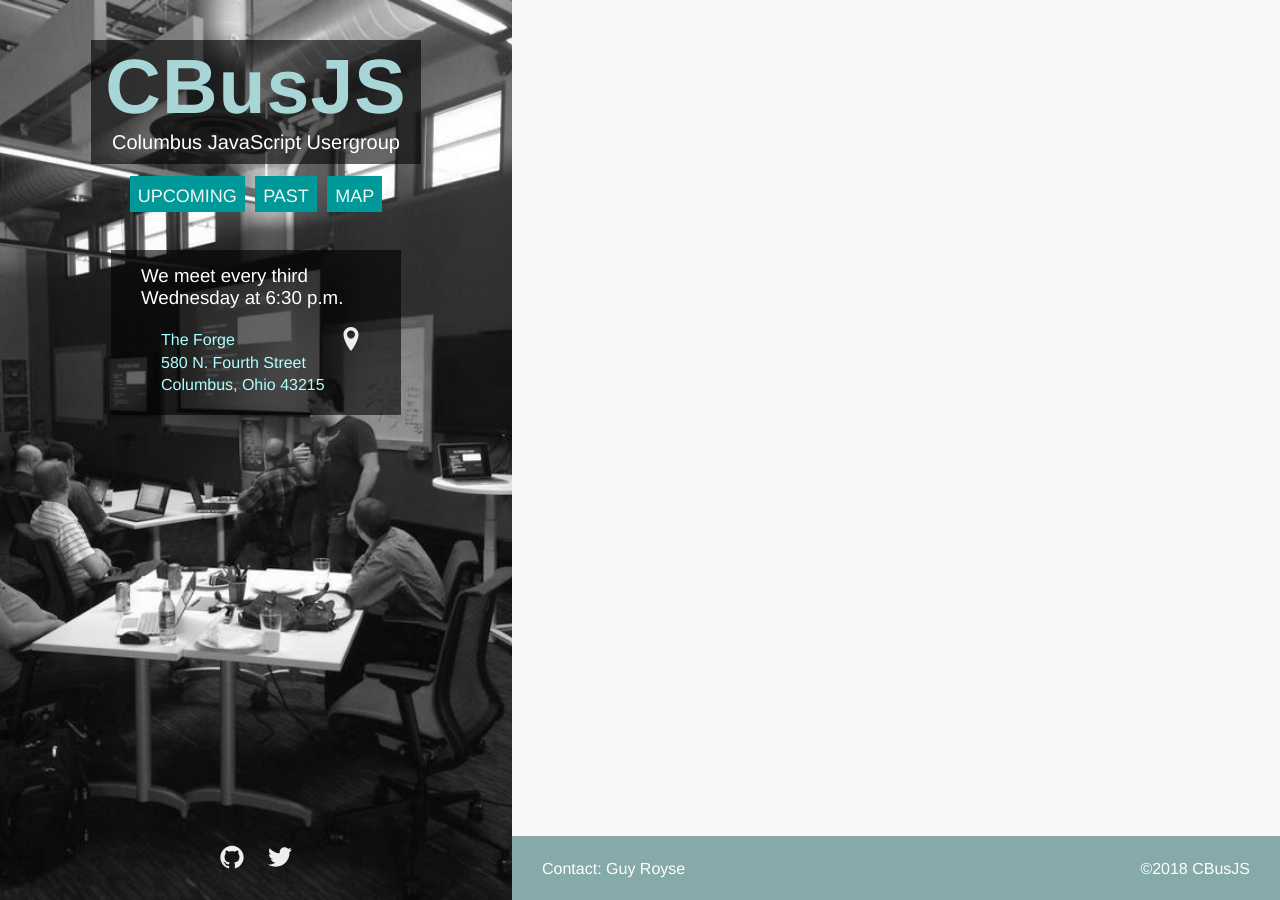
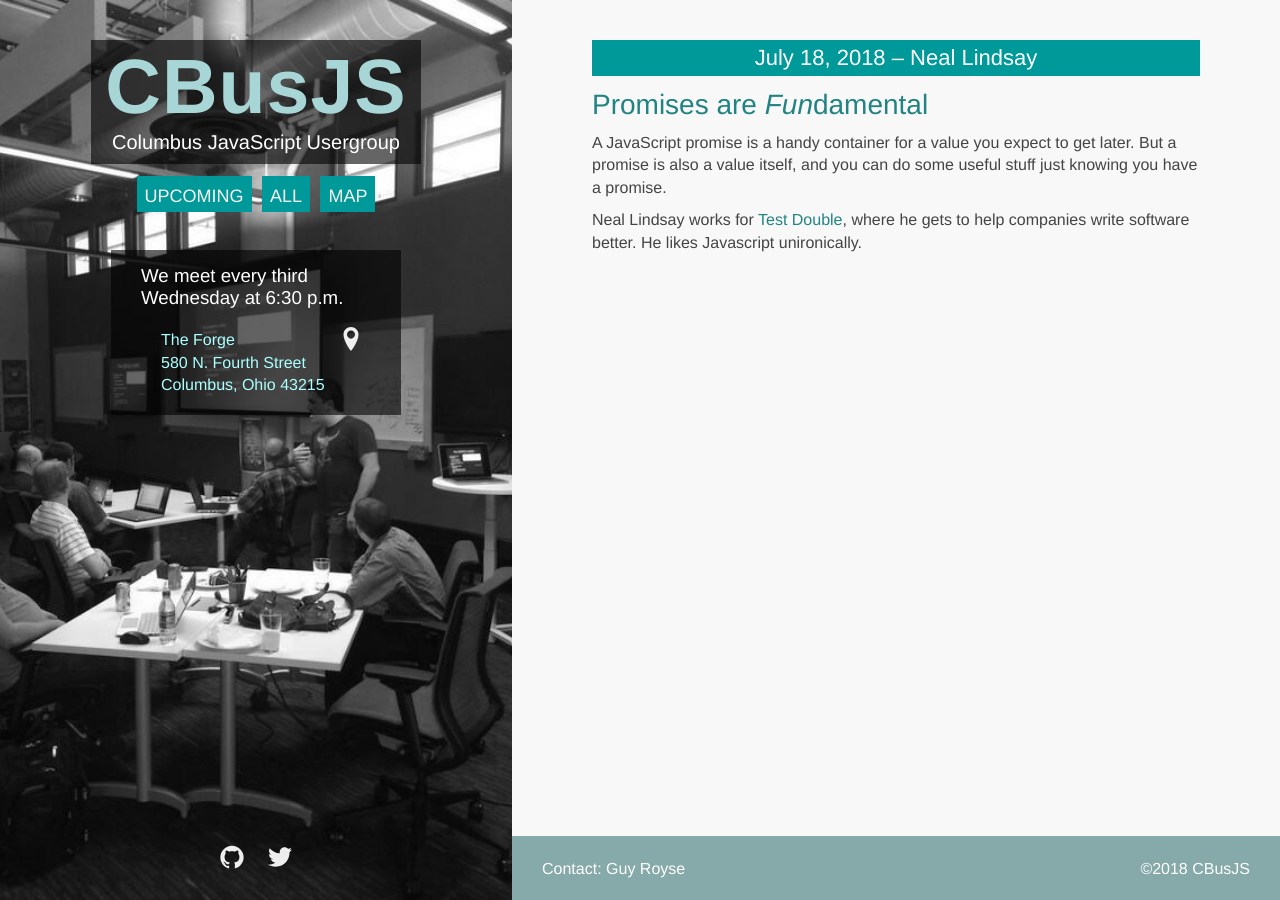
Before and after one commit to columbusjs/columbusjs.github.io, a Jekyll site: the page built from index.html, in a window 1280 px wide. Built offline with Jekyll 4.4.1, drawn with Linux system fonts in a browser that asks for light colours; the list of posts is cut into pages by our own code.

Commit message:
added talk for July

```diff
--- a/_includes/sidebar.html
+++ b/_includes/sidebar.html
@@ -8,7 +8,7 @@
   <div class="left-menu">
     <ul>
       <li><a href="/">Upcoming</a></li>
-      <li><a href="/meetups">Past</a></li>
+      <li><a href="/meetups">All</a></li>
       <li><a href="/map">Map</a></li>
     </ul>
   </div>
--- /dev/null
+++ b/_posts/2018-07-18-neal-lindsay-promises-are-fundamental.markdown
@@ -0,0 +1,10 @@
+---
+date: 2018-07-18 19:00:00
+layout: post
+title: "Promises are <em>Fun</em>damental"
+speaker: "Neal Lindsay"
+---
+
+A JavaScript promise is a handy container for a value you expect to get later. But a promise is also a value itself, and you can do some useful stuff just knowing you have a promise.
+
+Neal Lindsay works for [Test Double](https://testdouble.com/), where he gets to help companies write software better. He likes Javascript unironically.
```
